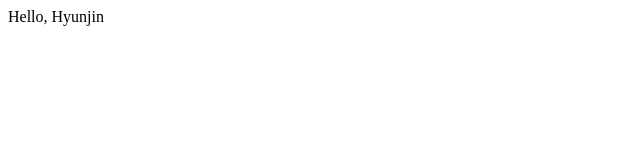
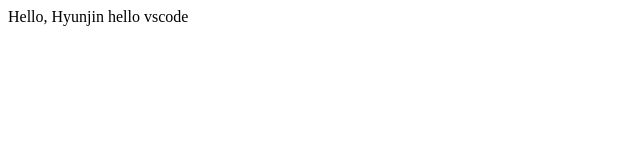
Before and after one commit to hyunjinkim-design/hyunjinkim-design.github.io, a plain HTML site: page index.html in a window 1280 px wide. Shown: the whole page, without its empty margins (0-640 px from the left). Drawn offline with Linux system fonts and the light colour scheme.

Commit message:
13 테스트

```diff
--- a/index.html
+++ b/index.html
@@ -2,6 +2,8 @@
 
 <body>
 Hello, Hyunjin
+
+hello vscode
 </body>
 
 <html>
```
